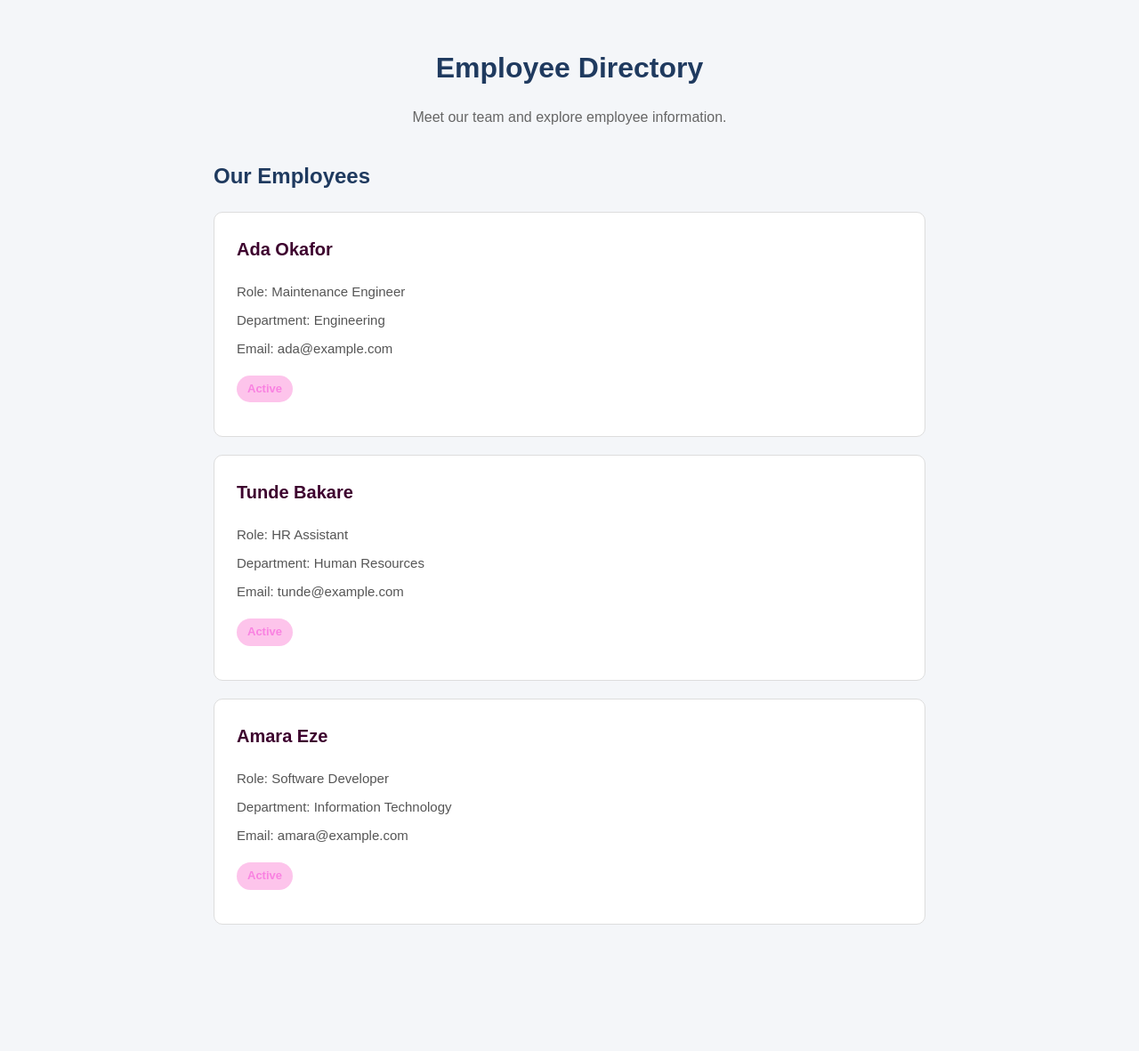
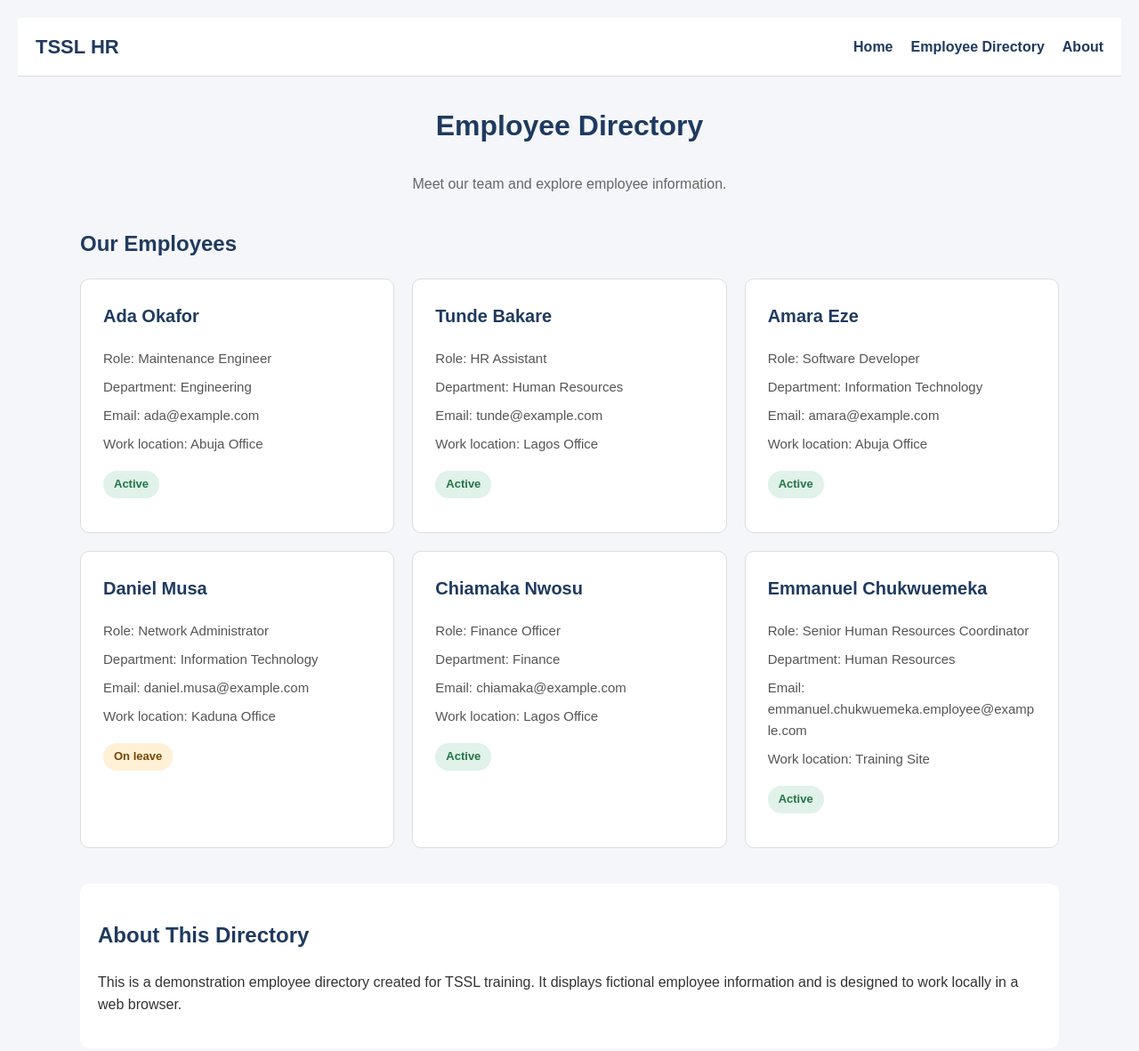
Before and after one commit to sharon-cole/tssl-hr-training, a plain HTML site: page week03/index.html in a window 1280 px wide. Shown: the whole page at 89% size. Before the commit the page ends 1089 px from the top, so only its background shows below. Drawn offline with Linux system fonts and the light colour scheme.

Commit message:
feat: complete responsive employee directory

```diff
--- a/week03/index.html
+++ b/week03/index.html
@@ -3,24 +3,42 @@
 <head>
     <meta charset="UTF-8">
     <meta name="viewport" content="width=device-width, initial-scale=1.0">
-    <title>Document</title>
-    <link rel="stylesheet" href="style.css">
+    <title>Employee Directory | TSSL HR</title>
+    <link rel="stylesheet" href="styles.css">
 </head>
+
 <body>
-    <main>
-    <header>
+
+    <header class="site-header">
+        <nav class="navbar">
+            <a href="index.html" class="logo">TSSL HR</a>
+
+            <div class="nav-links">
+                <a href="#home">Home</a>
+                <a href="#directory">Employee Directory</a>
+                <a href="#about">About</a>
+            </div>
+        </nav>
+    </header>
+
+    <main id="home">
+
+        <section class="intro">
             <h1>Employee Directory</h1>
             <p>Meet our team and explore employee information.</p>
-    </header>
+        </section>
 
-    <section>
+        <section id="directory">
             <h2>Our Employees</h2>
+
+            <div class="employee-grid">
 
                 <article class="employee-card">
                     <h3>Ada Okafor</h3>
                     <p class="meta">Role: Maintenance Engineer</p>
                     <p class="meta">Department: Engineering</p>
                     <p class="meta">Email: ada@example.com</p>
+                    <p class="meta">Work location: Abuja Office</p>
                     <p class="status">Active</p>
                 </article>
 
@@ -29,6 +47,7 @@
                     <p class="meta">Role: HR Assistant</p>
                     <p class="meta">Department: Human Resources</p>
                     <p class="meta">Email: tunde@example.com</p>
+                    <p class="meta">Work location: Lagos Office</p>
                     <p class="status">Active</p>
                 </article>
 
@@ -37,10 +56,50 @@
                     <p class="meta">Role: Software Developer</p>
                     <p class="meta">Department: Information Technology</p>
                     <p class="meta">Email: amara@example.com</p>
+                    <p class="meta">Work location: Abuja Office</p>
                     <p class="status">Active</p>
                 </article>
 
+                <article class="employee-card">
+                    <h3>Daniel Musa</h3>
+                    <p class="meta">Role: Network Administrator</p>
+                    <p class="meta">Department: Information Technology</p>
+                    <p class="meta">Email: daniel.musa@example.com</p>
+                    <p class="meta">Work location: Kaduna Office</p>
+                    <p class="status status--leave">On leave</p>
+                </article>
+
+                <article class="employee-card">
+                    <h3>Chiamaka Nwosu</h3>
+                    <p class="meta">Role: Finance Officer</p>
+                    <p class="meta">Department: Finance</p>
+                    <p class="meta">Email: chiamaka@example.com</p>
+                    <p class="meta">Work location: Lagos Office</p>
+                    <p class="status">Active</p>
+                </article>
+
+                <article class="employee-card">
+                    <h3>Emmanuel Chukwuemeka</h3>
+                    <p class="meta">Role: Senior Human Resources Coordinator</p>
+                    <p class="meta">Department: Human Resources</p>
+                    <p class="meta">Email: emmanuel.chukwuemeka.employee@example.com</p>
+                    <p class="meta">Work location: Training Site</p>
+                    <p class="status">Active</p>
+                </article>
+
+            </div>
         </section>
+
+        <section id="about" class="about">
+            <h2>About This Directory</h2>
+            <p>
+                This is a demonstration employee directory created for TSSL training.
+                It displays fictional employee information and is designed to work
+                locally in a web browser.
+            </p>
+        </section>
+
     </main>
+
 </body>
 </html>
--- a/week03/style.css
+++ /dev/null
@@ -1,66 +0,0 @@
-body {
-font-family: Arial, sans-serif;
-background-color: #f4f6f9;
-color: #f098d4;
-margin: 0;
-padding: 30px;
-line-height: 1.6;
-}
-
-main {
-max-width: 800px;
-margin: 0 auto;
-}
-
-header {
-text-align: center;
-margin-bottom: 35px;
-}
-
-h1 {
-color: #1f3a5f;
-font-size: 32px;
-margin-bottom: 10px;
-}
-
-header p {
-color: #666666;
-font-size: 16px;
-}
-
-h2 {
-color: #1f3a5f;
-font-size: 24px;
-margin-bottom: 20px;
-}
-
-.employee-card {
-background-color: #ffffff;
-padding: 25px;
-margin-bottom: 20px;
-border: 1px solid #dddddd;
-border-radius: 10px;
-}
-
-.employee-card h3 {
-color: #3d012e;
-font-size: 20px;
-margin-top: 0;
-}
-
-.meta {
-color: #555555;
-font-size: 15px;
-margin: 8px 0;
-}
-
-.status {
-display: inline-block;
-background-color: #fdc4eb;
-color: #f981e1;
-padding: 5px 12px;
-border-radius: 20px;
-font-size: 13px;
-font-weight: bold;
-margin-top: 10px;
-}
--- /dev/null
+++ b/week03/styles.css
@@ -0,0 +1,139 @@
+body {
+font-family: Arial, sans-serif;
+background-color: #f4f6f9;
+color: #333333;
+margin: 0;
+padding: 20px;
+line-height: 1.6;
+}
+
+.site-header {
+background-color: #ffffff;
+padding: 15px 20px;
+border-bottom: 1px solid #dddddd;
+margin-bottom: 30px;
+}
+
+.navbar {
+display: flex;
+justify-content: space-between;
+align-items: center;
+flex-wrap: wrap;
+gap: 15px;
+}
+
+.logo {
+color: #1f3a5f;
+font-size: 22px;
+font-weight: bold;
+text-decoration: none;
+}
+
+.nav-links {
+display: flex;
+flex-wrap: wrap;
+gap: 20px;
+}
+
+.nav-links a {
+color: #1f3a5f;
+text-decoration: none;
+font-weight: bold;
+}
+
+.nav-links a:hover {
+text-decoration: underline;
+}
+
+a:focus-visible {
+outline: 3px solid #2563eb;
+outline-offset: 4px;
+}
+
+main {
+max-width: 1100px;
+margin: 0 auto;
+}
+
+.intro {
+text-align: center;
+margin-bottom: 35px;
+}
+
+h1 {
+color: #1f3a5f;
+font-size: 32px;
+}
+
+.intro p {
+color: #666666;
+}
+
+h2 {
+color: #1f3a5f;
+margin-bottom: 20px;
+}
+
+.employee-grid {
+display: grid;
+grid-template-columns: 1fr;
+gap: 20px;
+}
+
+.employee-card {
+background-color: #ffffff;
+padding: 25px;
+margin-bottom: 0;
+border: 1px solid #dddddd;
+border-radius: 10px;
+overflow-wrap: anywhere;
+}
+
+.employee-card h3 {
+color: #1f3a5f;
+font-size: 20px;
+margin-top: 0;
+}
+
+.meta {
+color: #555555;
+font-size: 15px;
+margin: 8px 0;
+}
+
+.status {
+display: inline-block;
+background-color: #e0f2e9;
+color: #237447;
+padding: 5px 12px;
+border-radius: 20px;
+font-size: 13px;
+font-weight: bold;
+margin-top: 10px;
+}
+
+.status--leave {
+background-color: #fff0d6;
+color: #754600;
+}
+
+.about {
+margin-top: 40px;
+padding: 20px;
+background-color: #ffffff;
+border-radius: 10px;
+}
+
+/* Tablet layout */
+@media (min-width: 48rem) {
+.employee-grid {
+grid-template-columns: repeat(2, 1fr);
+}
+}
+
+/* Desktop layout */
+@media (min-width: 70rem) {
+.employee-grid {
+grid-template-columns: repeat(3, 1fr);
+}
+}
```
Also changed, not shown: week03/tailwind-demo.html (added, +38 -0 lines), 3 other files. Lines whose indentation alone changed are shown as unchanged.
